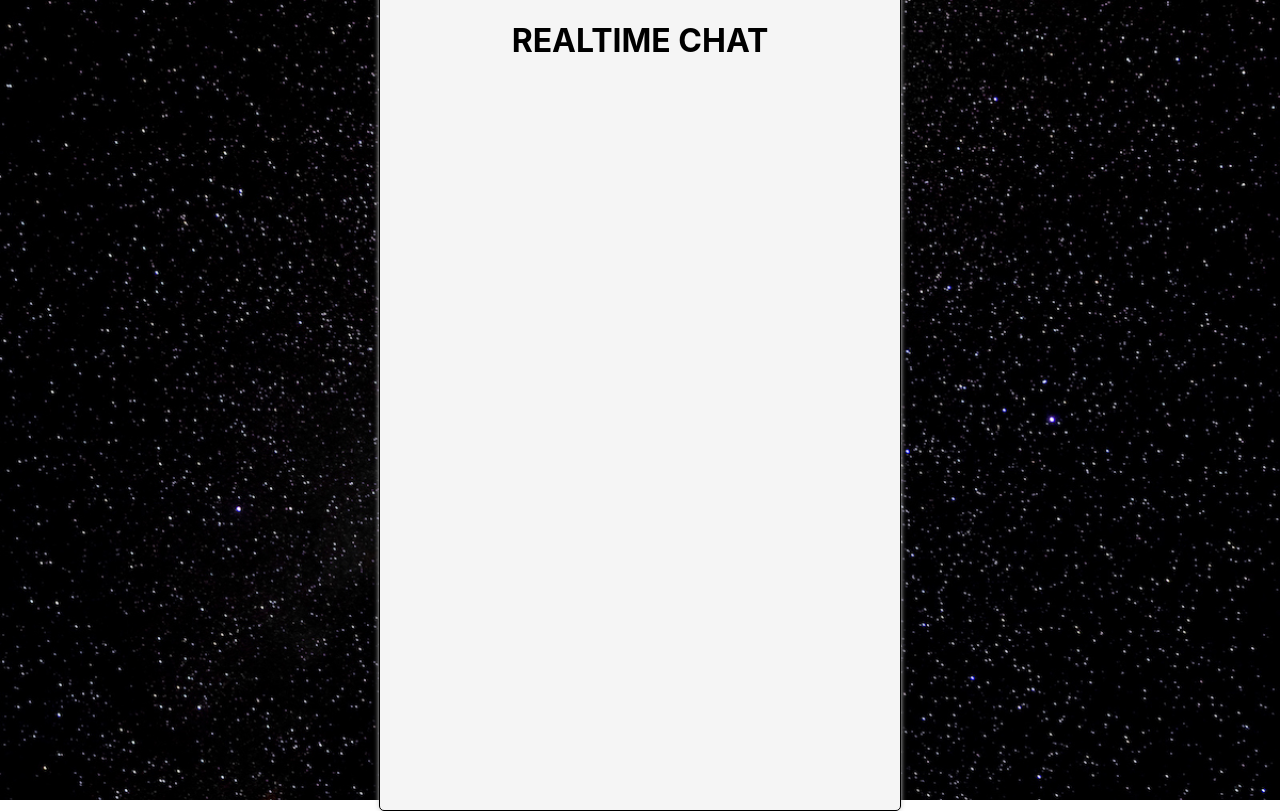
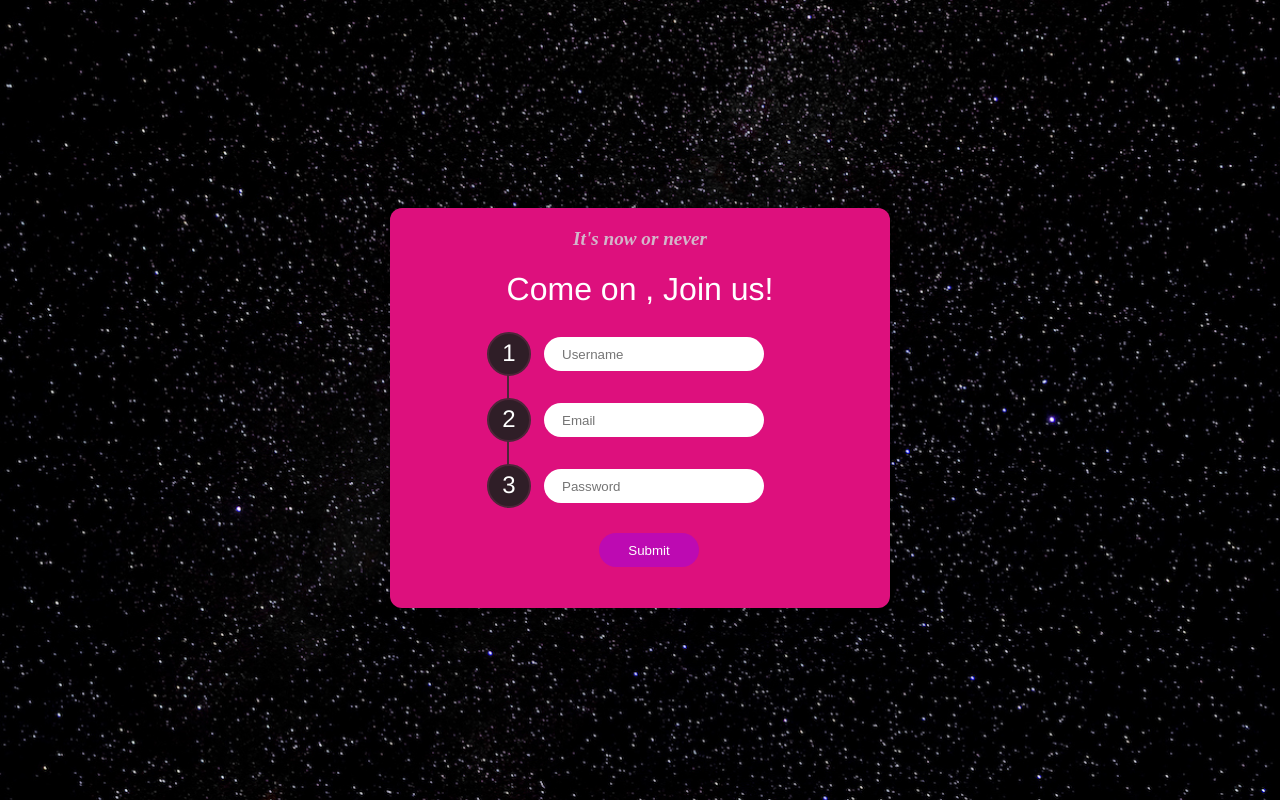
Before and after one commit to nbarkal/realtime-chat-front, a React (Create React App) app: page / in a window 1280 px wide. Built offline with nearby package versions, Linux system fonts and the light colour scheme; no server answers.

Commit message:
fix: change class to classname to avoid react error

```diff
--- a/src/App.js
+++ b/src/App.js
@@ -4,7 +4,7 @@ import Chat from "./components/chat/Chat.jsx";
 import Auth from "./components/Auth.jsx";
 
 const App = () => {
-  const [isAuth, setIsAuth] = useState(true);
+  const [isAuth, setIsAuth] = useState(false);
 
   return (
     <div className="body">
--- a/src/components/RegisterForm/Register.js
+++ b/src/components/RegisterForm/Register.js
@@ -4,12 +4,12 @@ import "./Register.css";
 const register = () => {
   return (
     <div className="register">
-      <div style={{top: '20px'}} class="container">
+      <div style={{top: '20px'}} className="container">
         <h2>It's now or never</h2>
         <h1>Come on , Join us!</h1>
 
         <form action="" id="join-us">
-          <div class="fields">
+          <div className="fields">
             <span>
               <input placeholder="Username" type="text" />
             </span>
@@ -22,8 +22,8 @@ const register = () => {
               <input placeholder="Password" type="password" />
             </span>
           </div>
-          <div class="submit">
-            <input class="submit" value="Submit" type="button" />
+          <div className="submit">
+            <input className="submit" value="Submit" type="button" />
           </div>
         </form>
       </div>
```
